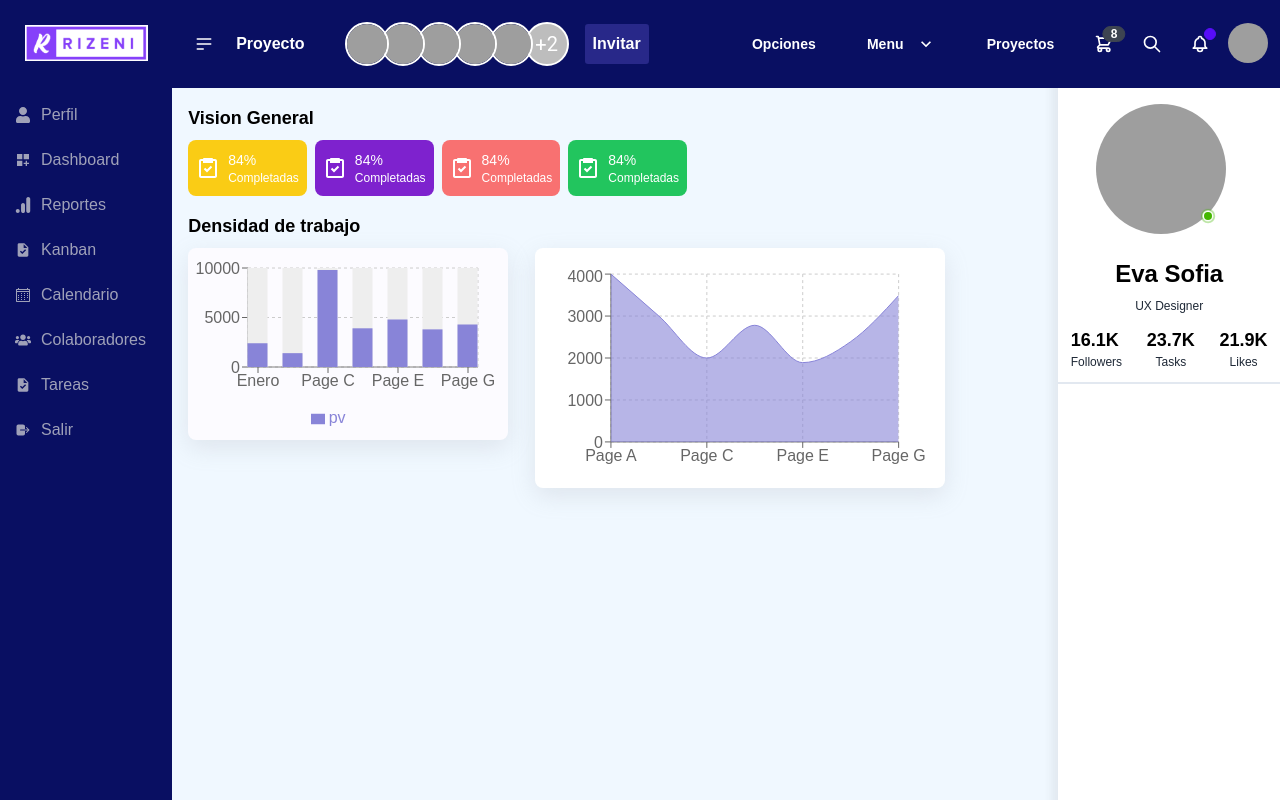
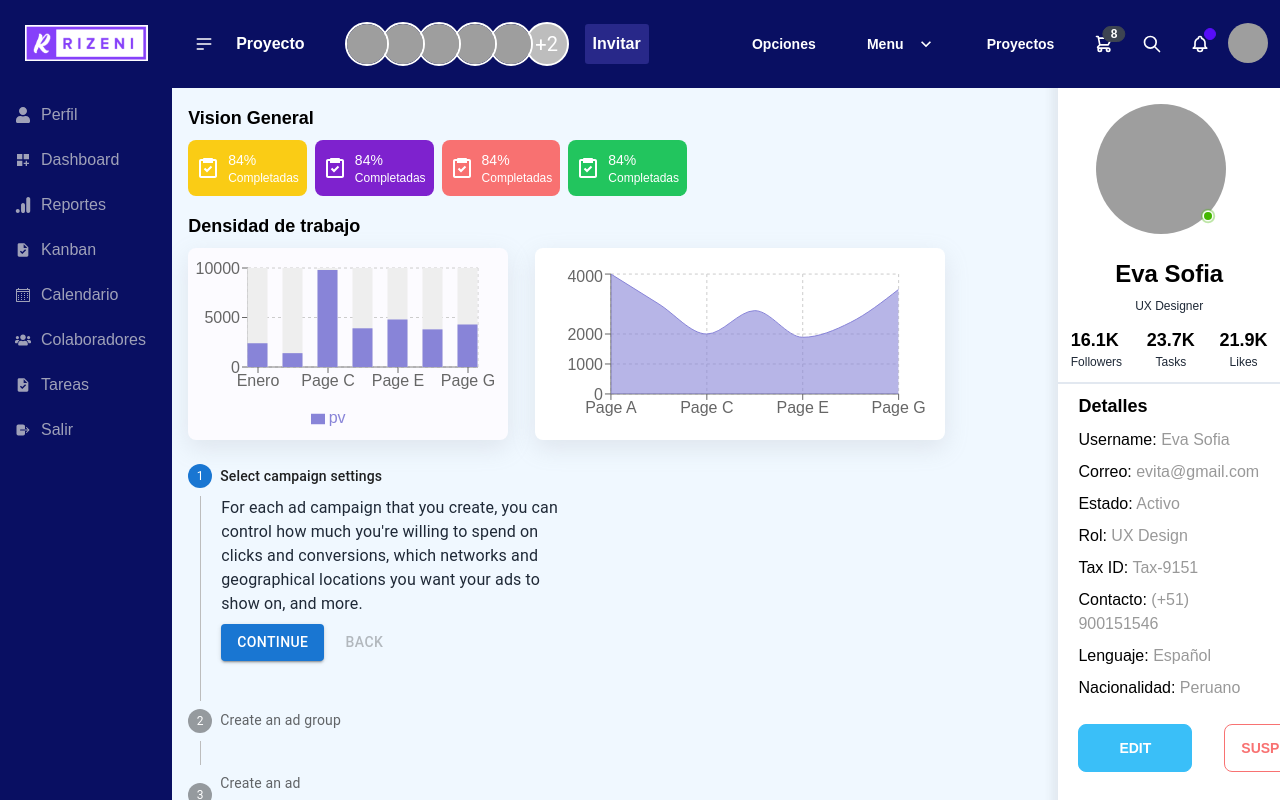
Before and after one commit to romariou76/Rizeni-Project-Management-Application, a React (Create React App) app in the folder client/: page /menu/profile in a window 1280 px wide. Built offline with nearby package versions, Linux system fonts and the light colour scheme; grey boxes are pictures that could not be loaded; a web font is replaced by a local one.

Commit message:
feat: Agregue campos estaticos al perfil

```diff
--- a/client/package.json
+++ b/client/package.json
@@ -5,6 +5,7 @@
   "dependencies": {
     "@emotion/react": "^11.10.5",
     "@emotion/styled": "^11.10.5",
+    "@mui/lab": "^5.0.0-alpha.109",
     "@mui/material": "^5.10.13",
     "@nextui-org/react": "^1.0.0-beta.10",
     "@testing-library/jest-dom": "^5.16.5",
--- /dev/null
+++ b/client/src/components/Analisis/Tab.js
@@ -0,0 +1,68 @@
+import * as React from 'react';
+import PropTypes from 'prop-types';
+import Tabs from '@mui/material/Tabs';
+import Tab from '@mui/material/Tab';
+import Typography from '@mui/material/Typography';
+import Box from '@mui/material/Box';
+
+function TabPanel(props) {
+  const { children, value, index, ...other } = props;
+
+  return (
+    <div
+      role="tabpanel"
+      hidden={value !== index}
+      id={`simple-tabpanel-${index}`}
+      aria-labelledby={`simple-tab-${index}`}
+      {...other}
+    >
+      {value === index && (
+        <Box sx={{ p: 3 }}>
+          <Typography>{children}</Typography>
+        </Box>
+      )}
+    </div>
+  );
+}
+
+TabPanel.propTypes = {
+  children: PropTypes.node,
+  index: PropTypes.number.isRequired,
+  value: PropTypes.number.isRequired,
+};
+
+function a11yProps(index) {
+  return {
+    id: `simple-tab-${index}`,
+    'aria-controls': `simple-tabpanel-${index}`,
+  };
+}
+
+export default function BasicTabs() {
+  const [value, setValue] = React.useState(0);
+
+  const handleChange = (event, newValue) => {
+    setValue(newValue);
+  };
+
+  return (
+    <Box sx={{ width: '100%' }}>
+      <Box sx={{ borderBottom: 1, borderColor: 'divider' }}>
+        <Tabs value={value} onChange={handleChange} aria-label="basic tabs example">
+          <Tab label="Item One" {...a11yProps(0)} />
+          <Tab label="Item Two" {...a11yProps(1)} />
+          <Tab label="Item Three" {...a11yProps(2)} />
+        </Tabs>
+      </Box>
+      <TabPanel value={value} index={0}>
+        Item One
+      </TabPanel>
+      <TabPanel value={value} index={1}>
+        Item Two
+      </TabPanel>
+      <TabPanel value={value} index={2}>
+        Item Three
+      </TabPanel>
+    </Box>
+  );
+}
--- /dev/null
+++ b/client/src/components/Profile/Actividad.js
@@ -0,0 +1,95 @@
+import * as React from 'react';
+import Box from '@mui/material/Box';
+import Stepper from '@mui/material/Stepper';
+import Step from '@mui/material/Step';
+import StepLabel from '@mui/material/StepLabel';
+import StepContent from '@mui/material/StepContent';
+import Button from '@mui/material/Button';
+import Paper from '@mui/material/Paper';
+import Typography from '@mui/material/Typography';
+
+const steps = [
+  {
+    label: 'Select campaign settings',
+    description: `For each ad campaign that you create, you can control how much
+              you're willing to spend on clicks and conversions, which networks
+              and geographical locations you want your ads to show on, and more.`,
+  },
+  {
+    label: 'Create an ad group',
+    description:
+      'An ad group contains one or more ads which target a shared set of keywords.',
+  },
+  {
+    label: 'Create an ad',
+    description: `Try out different ad text to see what brings in the most customers,
+              and learn how to enhance your ads using features like ad extensions.
+              If you run into any problems with your ads, find out how to tell if
+              they're running and how to resolve approval issues.`,
+  },
+];
+
+export default function VerticalLinearStepper() {
+  const [activeStep, setActiveStep] = React.useState(0);
+
+  const handleNext = () => {
+    setActiveStep((prevActiveStep) => prevActiveStep + 1);
+  };
+
+  const handleBack = () => {
+    setActiveStep((prevActiveStep) => prevActiveStep - 1);
+  };
+
+  const handleReset = () => {
+    setActiveStep(0);
+  };
+
+  return (
+    <Box sx={{ maxWidth: 400 }}>
+      <Stepper activeStep={activeStep} orientation="vertical">
+        {steps.map((step, index) => (
+          <Step key={step.label}>
+            <StepLabel
+              optional={
+                index === 2 ? (
+                  <Typography variant="caption">Last step</Typography>
+                ) : null
+              }
+            >
+              {step.label}
+            </StepLabel>
+            <StepContent>
+              <Typography>{step.description}</Typography>
+              <Box sx={{ mb: 2 }}>
+                <div>
+                  <Button
+                    variant="contained"
+                    onClick={handleNext}
+                    sx={{ mt: 1, mr: 1 }}
+                  >
+                    {index === steps.length - 1 ? 'Finish' : 'Continue'}
+                  </Button>
+                  <Button
+                    disabled={index === 0}
+                    onClick={handleBack}
+                    sx={{ mt: 1, mr: 1 }}
+                  >
+                    Back
+                  </Button>
+                </div>
+              </Box>
+            </StepContent>
+          </Step>
+        ))}
+      </Stepper>
+      {activeStep === steps.length && (
+        <Paper square elevation={0} sx={{ p: 3 }}>
+          <Typography>All steps completed - you&apos;re finished</Typography>
+          <Button onClick={handleReset} sx={{ mt: 1, mr: 1 }}>
+            Reset
+          </Button>
+        </Paper>
+      )}
+    </Box>
+  );
+}
--- a/client/src/components/Profile/NameUser.js
+++ b/client/src/components/Profile/NameUser.js
@@ -3,7 +3,7 @@ function NameUser() {
     <div className="flex justify-center">
       <div className="flex-col">
         <p className="text-black text-2xl text-center font-bold py-2">Eva Sofia</p>
-        <p className="text-xs text-center">UX Designer</p>
+        <p className="text-xs text-center text-">UX Designer</p>
       </div>
     </div>
    );
--- a/client/src/components/Profile/Profile.css
+++ b/client/src/components/Profile/Profile.css
@@ -32,6 +32,10 @@
     width: 100%;
     height: 15rem;
     margin-bottom: 1rem;
+}
+
+.activity-user{
+    /* background-color: blue; */
 }
 
 .density{
--- a/client/src/components/Profile/Profile.js
+++ b/client/src/components/Profile/Profile.js
@@ -7,6 +7,7 @@ import Navbar from '../../app/components/Navbar/Navbar';
 import CardStat from "./CardStat.js";
 import Chart from "./charts/Chart"
 import AreaChart from "./charts/AreaChart";
+import Actividad from "./Actividad.js";
 
 function Profile(props) {
   return (
@@ -14,13 +15,14 @@ function Profile(props) {
       <Navbar />
       <div className="Profile">
         <div className="profile-info">
+
           <p className="text-black font-bold text-lg">Vision General</p>
-
             <overview className="overview pr-16 mt-2">
               <div className="flex justify-start gap-x-2 desktop:justify-start desktop:gap-16">
                 <CardStat />
               </div>
             </overview>
+
             <p className="text-black font-bold text-lg">Densidad de trabajo</p>
             <div className="dendem flex mt-2">
               <div className="density rounded-lg w-96">
@@ -29,6 +31,10 @@ function Profile(props) {
               <demography className="demography rounded-lg">
                 <Chart />
               </demography>
+            </div>
+
+          <div className="activity-user">
+            <Actividad />
           </div>
 
           {/* <div className="active-users"></div> */}
@@ -40,6 +46,22 @@ function Profile(props) {
           </div>
           <NameUser />
           <Stat />
+          <p className="text-black text-lg ml-5 my-2 font-bold">Detalles</p>
+          <div className="px-5 flex flex-col gap-y-2">
+            <p className="text-black">Username: <span className="opacity-40">Eva Sofia</span></p>
+            <p className="text-black">Correo: <span className="opacity-40">evita@gmail.com</span></p>
+            <p className="text-black">Estado: <span className="opacity-40">Activo</span></p>
+            <p className="text-black">Rol: <span className="opacity-40">UX Design</span></p>
+            <p className="text-black">Tax ID: <span className="opacity-40">Tax-9151</span></p>
+            <p className="text-black">Contacto: <span className="opacity-40">(+51) 900151546</span></p>
+            <p className="text-black">Lenguaje: <span className="opacity-40">Español</span></p>
+            <p className="text-black">Nacionalidad: <span className="opacity-40">Peruano</span></p>
+            <div className="flex justify-start gap-x-8 mt-4">
+              <button className="btn btn-active btn-info text-white px-10">Edit</button>
+              <button className="btn btn-outline btn-error">Suspended</button>
+            </div>
+          </div>
+
         </div>
       </div>
     </div>
```
Also changed, not shown: 1 other file (tests, documents, lock files or other folders). Lines whose indentation alone changed are shown as unchanged.
